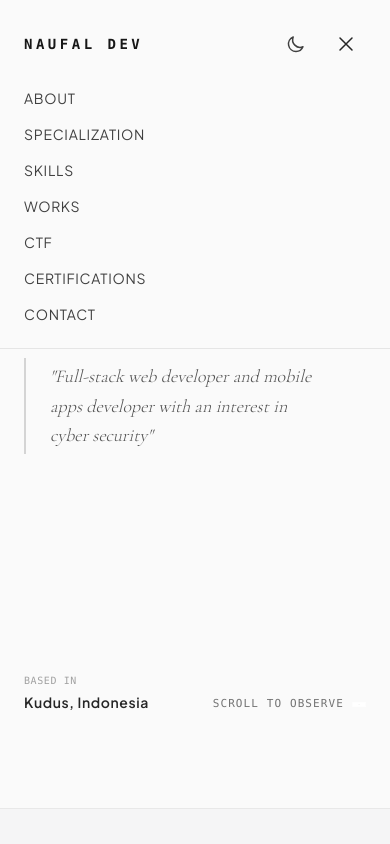
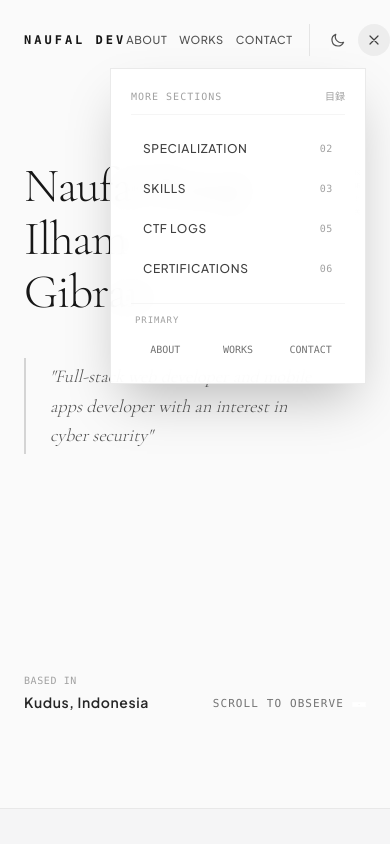
Before and after one commit to Naufal002/websiteku, a Next.js app: page / in a window 390 px wide. Both pictures are taken after a click on the button 346 px from the left and 44 px from the top of the page. Shown: the top 844 px of the page. Built offline with nearby package versions, Linux system fonts and the light colour scheme.

Commit message:
[Naufal] Penambahan project di file ArtifactsSection.tsx

```diff
--- a/app/components/ArtifactsSection.tsx
+++ b/app/components/ArtifactsSection.tsx
@@ -6,17 +6,31 @@ export default function ArtifactsSection() {
   const artifacts = [
     {
       id: "PROJECT // 01",
-      tags: ["Mobile Apps", "Flutter", "Dart", "Firebase","GroqAI API"],
+      tags: ["Internet of Things (IoT)", "Arduino Uno", "C++ for Arduino"],
+      title: "SmartGarden",
+      description:
+        "An automated IoT smart gardening system built with Arduino Uno and C++, monitoring environmental conditions and automating irrigation to maintain optimal plant health.",
+    },
+    {
+      id: "PROJECT // 02",
+      tags: ["Mobile Apps", "Flutter", "Dart", "Firebase", "GroqAI API"],
       title: "CuanTrack",
       description:
         "A mobile app designed to help you monitor your finances and manage your savings, and which can also be used to keep track of your cash.",
     },
     {
-      id: "PROJECT // 02",
-      tags: ["Mobile Apps","Flutter", "Dart", "SupaBase"],
+      id: "PROJECT // 03",
+      tags: ["Mobile Apps", "Flutter", "Dart", "Supabase"],
       title: "Pantau",
       description:
         "A mobile app designed for school pupil attendance that can be used in real time, utilising GPS as a reference point for attendance.",
+    },
+    {
+      id: "PROJECT // 04",
+      tags: ["Website", "Next.js", "TypeScript", "POS System"],
+      title: "Kasir Pulsa",
+      description:
+        "A web-based POS cashier system tailored for mobile credit and digital top-up sales, seamlessly integrated with barcode scanners and thermal receipt printers for fast checkout workflows.",
     },
   ];
 
--- a/app/components/navbar.tsx
+++ b/app/components/navbar.tsx
@@ -1,12 +1,15 @@
 "use client";
 
 import Link from "next/link";
-import { useState, useEffect } from "react";
+import { useState, useEffect, useRef } from "react";
 
 export default function Navbar() {
   const [scrolled, setScrolled] = useState(false);
-  const [mobileMenuOpen, setMobileMenuOpen] = useState(false);
+  const [menuOpen, setMenuOpen] = useState(false);
   const [isDark, setIsDark] = useState(false);
+
+  const menuRef = useRef<HTMLDivElement>(null);
+  const buttonRef = useRef<HTMLButtonElement>(null);
 
   useEffect(() => {
     // Synchronize DOM theme on mount without triggering ESLint set-state-in-effect error
@@ -36,6 +39,36 @@ export default function Navbar() {
     };
   }, []);
 
+  // Close dropdown menu on click outside or escape key
+  useEffect(() => {
+    const handleClickOutside = (event: MouseEvent) => {
+      if (
+        menuRef.current &&
+        !menuRef.current.contains(event.target as Node) &&
+        buttonRef.current &&
+        !buttonRef.current.contains(event.target as Node)
+      ) {
+        setMenuOpen(false);
+      }
+    };
+
+    const handleEscape = (event: KeyboardEvent) => {
+      if (event.key === "Escape") {
+        setMenuOpen(false);
+      }
+    };
+
+    if (menuOpen) {
+      document.addEventListener("mousedown", handleClickOutside);
+      document.addEventListener("keydown", handleEscape);
+    }
+
+    return () => {
+      document.removeEventListener("mousedown", handleClickOutside);
+      document.removeEventListener("keydown", handleEscape);
+    };
+  }, [menuOpen]);
+
   const toggleDarkMode = () => {
     const nextDark = !isDark;
     setIsDark(nextDark);
@@ -48,14 +81,19 @@ export default function Navbar() {
     }
   };
 
-  const navItems = [
+  // Maximum 3 primary menus displayed directly on the navbar
+  const primaryNavItems = [
     { label: "About", href: "#about" },
-    { label: "Specialization", href: "#specialization" },
-    { label: "Skills", href: "#skills" },
     { label: "Works", href: "#works" },
-    { label: "CTF", href: "#logs" },
-    { label: "Certifications", href: "#certifications" },
     { label: "Contact", href: "#contact" },
+  ];
+
+  // Remaining sections stored inside the three-lines hamburger menu
+  const moreNavItems = [
+    { label: "Specialization", href: "#specialization", number: "02" },
+    { label: "Skills", href: "#skills", number: "03" },
+    { label: "CTF Logs", href: "#logs", number: "05" },
+    { label: "Certifications", href: "#certifications", number: "06" },
   ];
 
   return (
@@ -66,29 +104,32 @@ export default function Navbar() {
           : "bg-transparent py-6"
       }`}
     >
-      <div className="max-w-6xl mx-auto px-6 md:px-12 flex items-center justify-between">
+      <div className="max-w-6xl mx-auto px-6 md:px-12 flex items-center justify-between relative">
         {/* Brand Logo */}
         <Link
           href="#"
-          className="font-mono text-sm tracking-[0.25em] font-bold text-neutral-900 dark:text-white hover:opacity-75 transition-opacity uppercase"
+          className="font-mono text-xs sm:text-sm tracking-[0.25em] font-bold text-neutral-900 dark:text-white hover:opacity-75 transition-opacity uppercase shrink-0"
         >
           NAUFAL DEV
         </Link>
 
-        {/* Desktop Navigation & Theme Switcher */}
-        <div className="hidden md:flex items-center space-x-8">
-          <nav className="flex items-center space-x-8">
-            {navItems.map((item) => (
+        {/* Navigation & Controls */}
+        <div className="flex items-center space-x-4 sm:space-x-6 md:space-x-8">
+          {/* Max 3 Main Nav Links */}
+          <nav className="flex items-center space-x-3 sm:space-x-6 md:space-x-8">
+            {primaryNavItems.map((item) => (
               <Link
                 key={item.label}
                 href={item.href}
-                className="text-xs tracking-wider text-neutral-600 dark:text-neutral-400 hover:text-neutral-950 dark:hover:text-white transition-colors uppercase"
+                className="text-[11px] sm:text-xs tracking-wider text-neutral-600 dark:text-neutral-400 hover:text-neutral-950 dark:hover:text-white transition-colors uppercase font-medium"
               >
                 {item.label}
               </Link>
             ))}
           </nav>
 
+          {/* Action Buttons: Three-lines Menu + Theme Toggle */}
+          <div className="flex items-center space-x-1 sm:space-x-2 border-l border-neutral-200 dark:border-neutral-800 pl-3 sm:pl-4">
             {/* Theme Toggle Button */}
             <button
               onClick={toggleDarkMode}
@@ -119,69 +160,87 @@ export default function Navbar() {
                 </svg>
               )}
             </button>
-        </div>
 
-        {/* Mobile Hamburger & Theme Switcher */}
-        <div className="md:hidden flex items-center space-x-3">
+            {/* Three-lines (Hamburger) Menu Button */}
             <button
-            onClick={toggleDarkMode}
+              ref={buttonRef}
+              onClick={() => setMenuOpen(!menuOpen)}
               type="button"
-            className="p-2 rounded-full text-neutral-700 dark:text-neutral-300 focus:outline-none cursor-pointer"
-            aria-label="Toggle Theme"
+              className={`p-2 rounded-full text-neutral-700 dark:text-neutral-300 hover:text-neutral-950 dark:hover:text-white hover:bg-neutral-200/50 dark:hover:bg-neutral-800/60 transition-all focus:outline-none cursor-pointer ${
+                menuOpen ? "bg-neutral-200/60 dark:bg-neutral-800/80 text-black dark:text-white" : ""
+              }`}
+              title="More Sections"
+              aria-label="Toggle Navigation Menu"
+              aria-expanded={menuOpen}
             >
-            {isDark ? (
-              <svg className="w-5 h-5" fill="none" stroke="currentColor" viewBox="0 0 24 24">
+              <svg className="w-4 h-4 sm:w-4.5 sm:h-4.5" fill="none" stroke="currentColor" viewBox="0 0 24 24">
+                {menuOpen ? (
+                  <path strokeLinecap="round" strokeLinejoin="round" strokeWidth={1.8} d="M6 18L18 6M6 6l12 12" />
+                ) : (
                   <path
                     strokeLinecap="round"
                     strokeLinejoin="round"
                     strokeWidth={1.8}
-                  d="M12 3v1m0 16v1m9-9h-1M4 12H3m15.364 6.364l-.707-.707M6.343 6.343l-.707-.707m12.728 0l-.707.707M6.343 17.657l-.707.707M16 12a4 4 0 11-8 0 4 4 0 018 0z"
+                    d="M3.75 7h16.5M3.75 12h16.5M3.75 17h16.5"
                   />
-              </svg>
-            ) : (
-              <svg className="w-5 h-5" fill="none" stroke="currentColor" viewBox="0 0 24 24">
-                <path
-                  strokeLinecap="round"
-                  strokeLinejoin="round"
-                  strokeWidth={1.8}
-                  d="M20.354 15.354A9 9 0 018.646 3.646 9.003 9.003 0 0012 21a9.003 9.003 0 008.354-5.646z"
-                />
-              </svg>
-            )}
-          </button>
-
-          <button
-            onClick={() => setMobileMenuOpen(!mobileMenuOpen)}
-            type="button"
-            className="text-neutral-800 dark:text-neutral-200 p-2 focus:outline-none cursor-pointer"
-            aria-label="Toggle Navigation Menu"
-          >
-            <svg className="w-6 h-6" fill="none" stroke="currentColor" viewBox="0 0 24 24">
-              {mobileMenuOpen ? (
-                <path strokeLinecap="round" strokeLinejoin="round" strokeWidth={1.5} d="M6 18L18 6M6 6l12 12" />
-              ) : (
-                <path strokeLinecap="round" strokeLinejoin="round" strokeWidth={1.5} d="M4 6h16M4 12h16M4 18h16" />
                 )}
               </svg>
             </button>
           </div>
         </div>
 
-      {/* Mobile Menu Dropdown */}
-      {mobileMenuOpen && (
-        <div className="md:hidden bg-[#FAFAFA] dark:bg-[#0F0F10] border-b border-neutral-200 dark:border-neutral-800 px-6 py-6 space-y-4">
-          {navItems.map((item) => (
+        {/* Dropdown Menu for Stored Sections */}
+        {menuOpen && (
+          <div
+            ref={menuRef}
+            className="absolute right-6 md:right-12 top-full mt-3 w-64 sm:w-72 bg-white/95 dark:bg-[#141416]/95 backdrop-blur-md border border-neutral-200/80 dark:border-neutral-800 p-5 shadow-2xl space-y-4 animate-in fade-in slide-in-from-top-2 duration-200 z-50"
+          >
+            {/* Header label */}
+            <div className="text-[10px] font-mono tracking-widest text-neutral-400 dark:text-neutral-500 uppercase flex items-center justify-between border-b border-neutral-100 dark:border-neutral-800/80 pb-2.5">
+              <span>MORE SECTIONS</span>
+              <span className="text-[10px] tracking-normal font-sans">目録</span>
+            </div>
+
+            {/* List of Other Stored Sections */}
+            <div className="space-y-1">
+              {moreNavItems.map((item) => (
                 <Link
                   key={item.label}
                   href={item.href}
-              onClick={() => setMobileMenuOpen(false)}
-              className="block text-sm tracking-wider text-neutral-700 dark:text-neutral-300 hover:text-neutral-950 dark:hover:text-white uppercase"
+                  onClick={() => setMenuOpen(false)}
+                  className="flex items-center justify-between px-3 py-2.5 text-xs tracking-wider text-neutral-700 dark:text-neutral-300 hover:text-black dark:hover:text-white hover:bg-neutral-100 dark:hover:bg-neutral-800/60 rounded-xs transition-all group"
+                >
+                  <span className="uppercase font-medium group-hover:translate-x-0.5 transition-transform">
+                    {item.label}
+                  </span>
+                  <span className="text-[10px] font-mono text-neutral-400 dark:text-neutral-500 group-hover:text-neutral-700 dark:group-hover:text-neutral-300">
+                    {item.number}
+                  </span>
+                </Link>
+              ))}
+            </div>
+
+            {/* Quick access to primary items */}
+            <div className="pt-2.5 border-t border-neutral-100 dark:border-neutral-800/80">
+              <div className="text-[9px] font-mono tracking-widest text-neutral-400 dark:text-neutral-500 uppercase mb-2 px-1">
+                PRIMARY
+              </div>
+              <div className="grid grid-cols-3 gap-1">
+                {primaryNavItems.map((item) => (
+                  <Link
+                    key={item.label}
+                    href={item.href}
+                    onClick={() => setMenuOpen(false)}
+                    className="text-center py-1.5 text-[10px] font-mono uppercase text-neutral-500 dark:text-neutral-400 hover:text-black dark:hover:text-white hover:bg-neutral-100 dark:hover:bg-neutral-800/50 transition-colors rounded-xs"
                   >
                     {item.label}
                   </Link>
                 ))}
               </div>
+            </div>
+          </div>
         )}
+      </div>
     </header>
   );
 }
```
Lines whose indentation alone changed are shown as unchanged.
